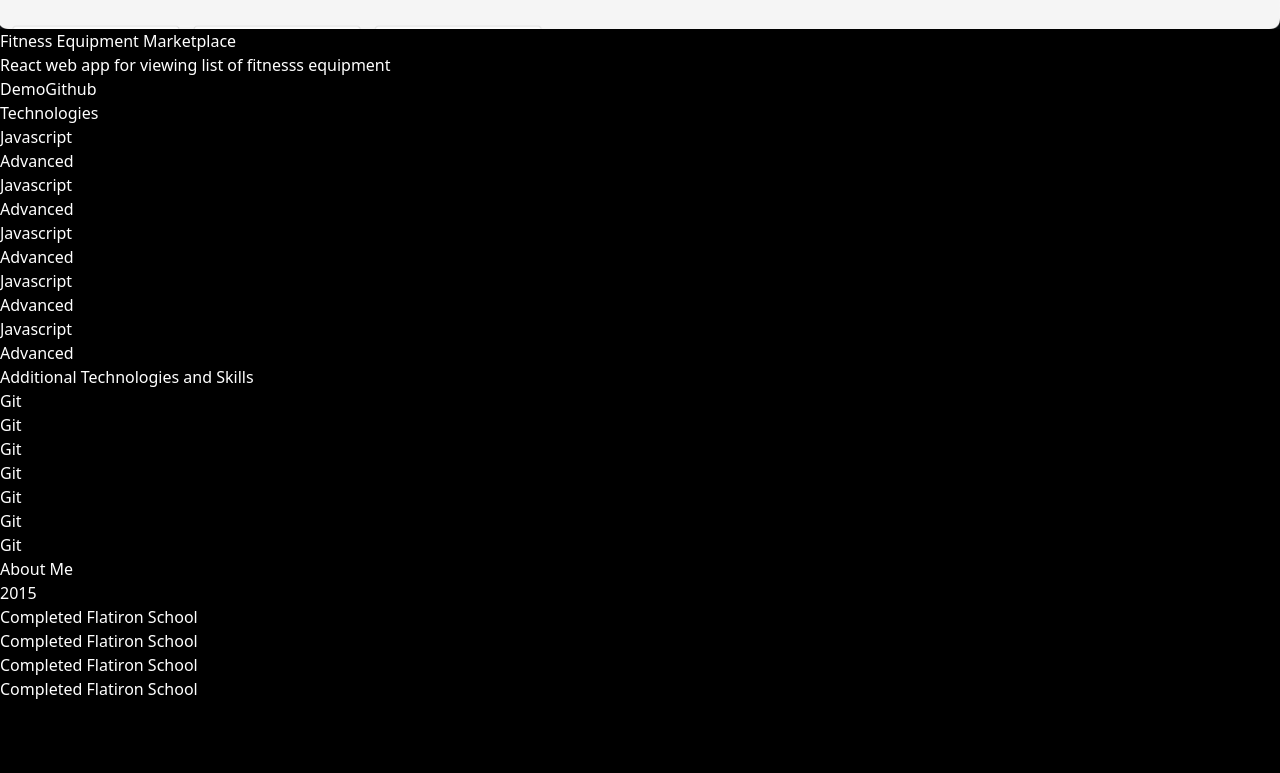
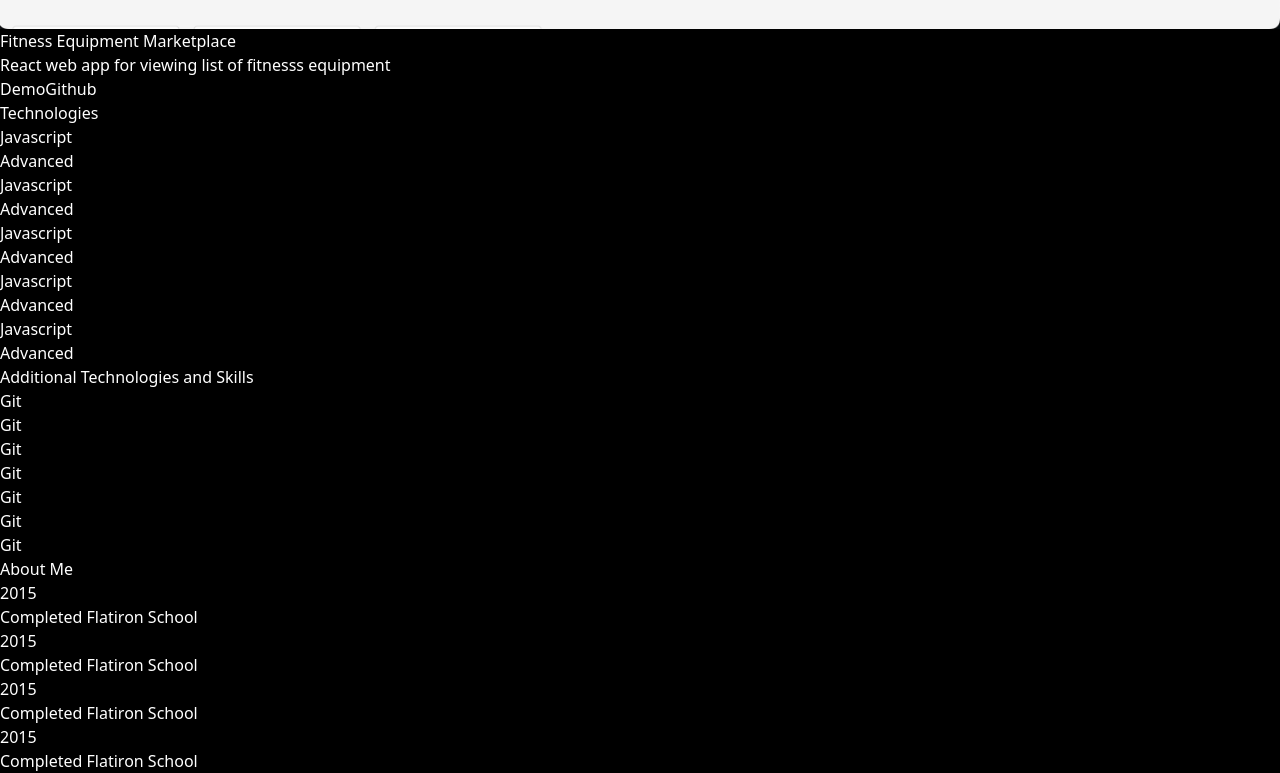
Before and after one commit to jkwagh/jeremy-kwagh2, a React (Vite) app: page / in a window 1280 px wide. Shown: the part 1980-2753 px from the top of the page. Before the commit the page ends 2681 px from the top, so only its background shows below. Built offline with nearby package versions, Linux system fonts and the light colour scheme.

Commit message:
Added About Me Section

```diff
--- a/src/App.jsx
+++ b/src/App.jsx
@@ -156,21 +156,24 @@ function App() {
             </div>
             </div>
           </section>
-          <section className='py-10'>
+          <section className='py-8'>
             <div className='container m-auto px-4'>
               <h2 className='text-2xl font-semibold'>About Me</h2>
-              <div className='mt-12 relative before:absolute before:top-0 before:left-4 before:bottom-0 before:w-1 before:bg-white'>
-                <div className='pl-10 relative'>
-                  <h3 className='absolute -left-6'>2015</h3>
+              <div className='mt-12 relative before:absolute before:top-0 before:left-16 before:rounded-full before:bottom-0 before:w-1 before:bg-white'>
+                <div className='pl-24 relative before:w-4 before:h-4 before:bg-gradient-to-t before:from-blue-500 before:to-cyan-500 before:block before:absolute before:rounded-full before:left-[58px]'>
+                  <h3 className='absolute left-0 text-lg font-semibold'>2015</h3>
                   <p>Completed Flatiron School</p>
                 </div>
-                <div className='ml-10 pt-10'>
+                <div className='pl-24 relative before:w-4 before:h-4 before:bg-gradient-to-t before:from-blue-500 before:to-cyan-500 before:block before:absolute before:rounded-full before:left-[58px]'>
+                  <h3 className='absolute left-0 text-lg font-semibold'>2015</h3>
                   <p>Completed Flatiron School</p>
                 </div>
-                <div className='ml-10 pt-10'>
+                <div className='pl-24 relative before:w-4 before:h-4 before:bg-gradient-to-t before:from-blue-500 before:to-cyan-500 before:block before:absolute before:rounded-full before:left-[58px]'>
+                  <h3 className='absolute left-0 text-lg font-semibold'>2015</h3>
                   <p>Completed Flatiron School</p>
                 </div>
-                <div className='ml-10 pt-10'>
+                <div className='pl-24 relative before:w-4 before:h-4 before:bg-gradient-to-t before:from-blue-500 before:to-cyan-500 before:block before:absolute before:rounded-full before:left-[58px]'>
+                  <h3 className='absolute left-0 text-lg font-semibold'>2015</h3>
                   <p>Completed Flatiron School</p>
                 </div>
               </div>
```
